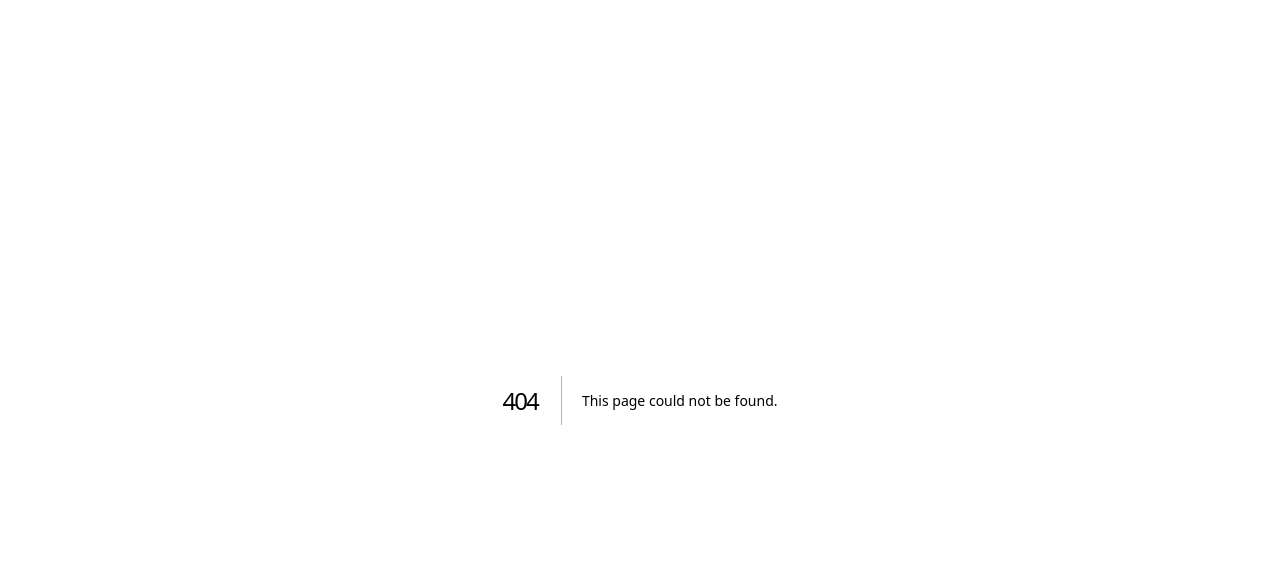
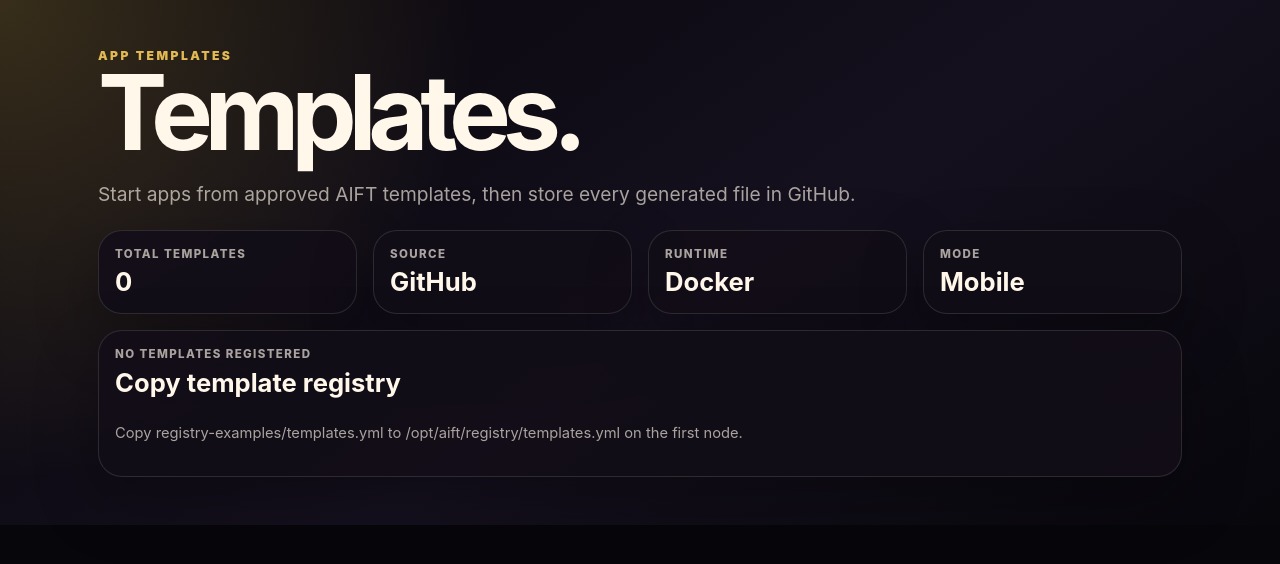
Before and after one commit to AIFreedomTrustFederation/VPS, a Next.js app in the folder apps/aift-dashboard/: page /templates in a window 1280 px wide. Before the commit this address had no page. Shown: the top 564 px of the page. Built offline with nearby package versions, Linux system fonts and the light colour scheme.

Commit message:
Add templates dashboard page

```diff
--- /dev/null
+++ b/apps/aift-dashboard/app/templates/page.tsx
@@ -0,0 +1,48 @@
+import { readTemplates } from '@/lib/templates';
+
+export default async function TemplatesPage() {
+  const templates = await readTemplates();
+
+  return (
+    <main className="page">
+      <p className="eyebrow">App Templates</p>
+      <h1>Templates.</h1>
+      <p className="lead">
+        Start apps from approved AIFT templates, then store every generated file in GitHub.
+      </p>
+
+      <section className="grid metrics">
+        <div className="card metric"><span>Total templates</span><strong>{templates.length}</strong></div>
+        <div className="card metric"><span>Source</span><strong>GitHub</strong></div>
+        <div className="card metric"><span>Runtime</span><strong>Docker</strong></div>
+        <div className="card metric"><span>Mode</span><strong>Mobile</strong></div>
+      </section>
+
+      <section className="app-list" style={{ marginTop: '1rem' }}>
+        {templates.length ? templates.map((template) => (
+          <article className="card app-card" key={template.id}>
+            <div>
+              <span className="status unknown">{template.framework}</span>
+              <h3>{template.name}</h3>
+              <div className="meta">
+                <span>{template.id}</span>
+                <span>{template.path}</span>
+              </div>
+              <p className="footer-note">{template.description || 'No description yet.'}</p>
+            </div>
+            <div className="actions">
+              <a className="btn" href={`/new?template=${encodeURIComponent(template.id)}`}>Use Template</a>
+              <a className="btn secondary" href="/api/templates">API</a>
+            </div>
+          </article>
+        )) : (
+          <article className="card metric">
+            <span>No templates registered</span>
+            <strong>Copy template registry</strong>
+            <p className="footer-note">Copy registry-examples/templates.yml to /opt/aift/registry/templates.yml on the first node.</p>
+          </article>
+        )}
+      </section>
+    </main>
+  );
+}
```
